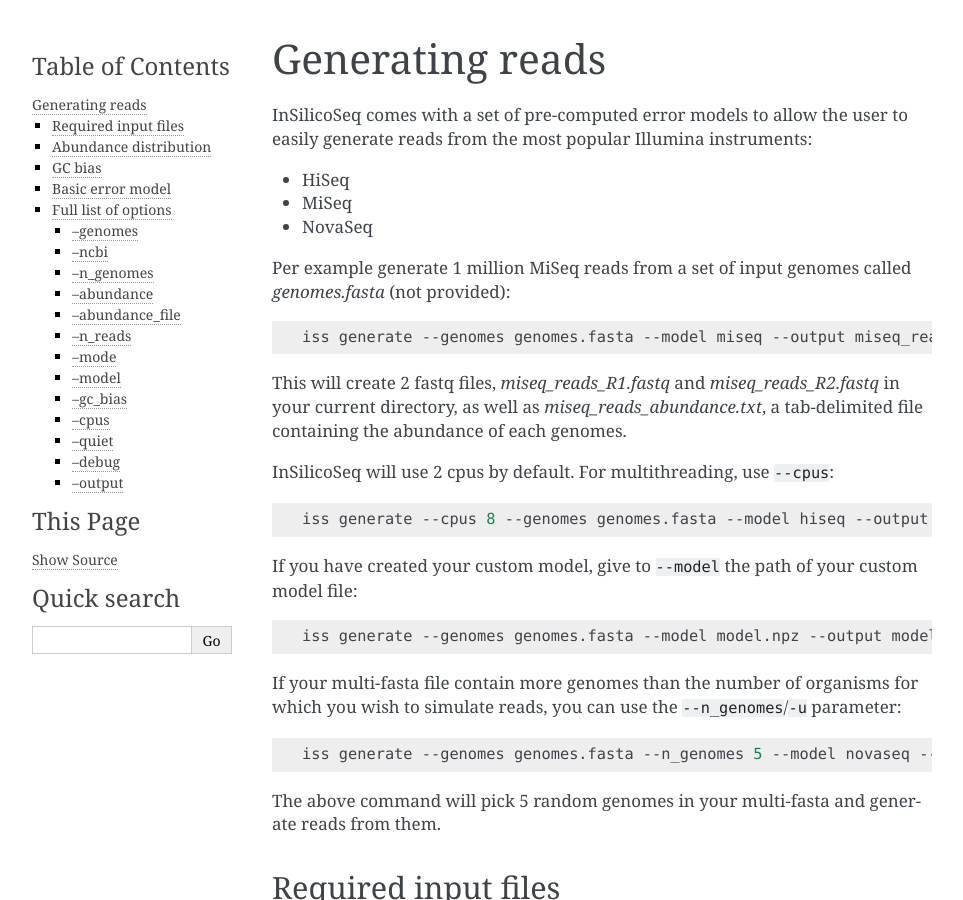
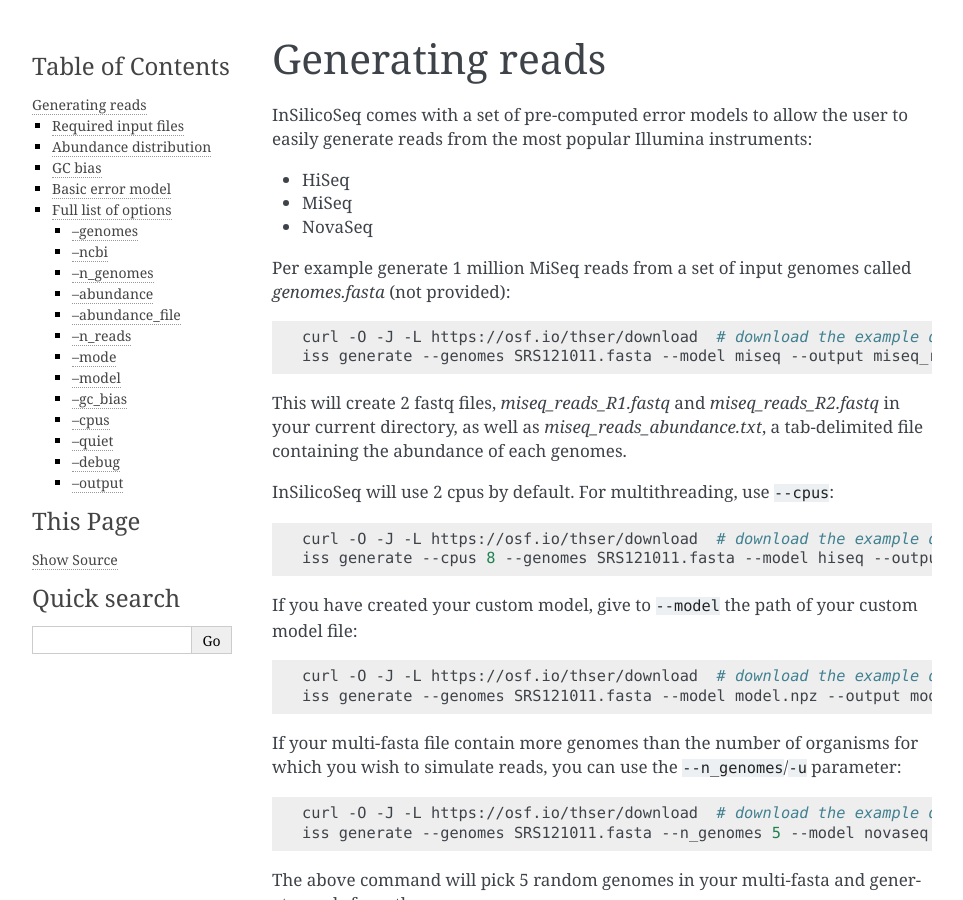
Before and after one commit to HadrienG/InSilicoSeq, a Sphinx documentation site: the page built from doc/iss/generate.rst, in a window 1280 px wide and 900 px high. Shown: the whole window, without its empty margins (148-1111 px from the left). Built offline with Sphinx 7.4.7, drawn with Linux system fonts in a browser that asks for light colours; some of the changed text lies outside the part shown.

Commit message:
added link to example data

```diff
--- a/doc/iss/generate.rst
+++ b/doc/iss/generate.rst
@@ -13,7 +13,8 @@
 
 .. code-block:: bash
 
-    iss generate --genomes genomes.fasta --model miseq --output miseq_reads
+    curl -O -J -L https://osf.io/thser/download  # download the example data
+    iss generate --genomes SRS121011.fasta --model miseq --output miseq_reads
 
 This will create 2 fastq files, `miseq_reads_R1.fastq` and `miseq_reads_R2.fastq` in your current directory, as well as `miseq_reads_abundance.txt`, a tab-delimited file containing the abundance of each genomes.
 
@@ -21,19 +22,22 @@
 
 .. code-block:: bash
 
-    iss generate --cpus 8 --genomes genomes.fasta --model hiseq --output hiseq_reads
+    curl -O -J -L https://osf.io/thser/download  # download the example data
+    iss generate --cpus 8 --genomes SRS121011.fasta --model hiseq --output hiseq_reads
 
 If you have created your custom model, give to ``--model`` the path of your custom model file:
 
 .. code-block:: bash
 
-    iss generate --genomes genomes.fasta --model model.npz --output model_reads
+    curl -O -J -L https://osf.io/thser/download  # download the example data
+    iss generate --genomes SRS121011.fasta --model model.npz --output model_reads
 
 If your multi-fasta file contain more genomes than the number of organisms for which you wish to simulate reads, you can use the ``--n_genomes``/``-u`` parameter:
 
 .. code-block:: bash
 
-    iss generate --genomes genomes.fasta --n_genomes 5 --model novaseq --output novaseq_reads
+    curl -O -J -L https://osf.io/thser/download  # download the example data
+    iss generate --genomes SRS121011.fasta --n_genomes 5 --model novaseq --output novaseq_reads
 
 The above command will pick 5 random genomes in your multi-fasta and generate reads from them.
 
@@ -77,7 +81,8 @@
 
 .. code-block:: bash
 
-    iss generate -g genomes.fasta --abundance_file abundance.txt -m HiSeq -o HiSeq_reads
+    curl -O -J -L https://osf.io/thser/download  # download the example data
+    iss generate -g SRS121011.fasta --abundance_file abundance.txt -m HiSeq -o HiSeq_reads
 
 Example abundance file for a multi-fasta containing 2 genomes: genome_A and genome_B.
 
@@ -100,7 +105,8 @@
 
 .. code-block:: bash
 
-    iss generate -g genomes.fasta --model miseq --gc_bias --output reads
+    curl -O -J -L https://osf.io/thser/download  # download the example data
+    iss generate -g SRS121011.fasta --model miseq --gc_bias --output reads
 
 
 Basic error model
@@ -113,7 +119,8 @@
 
 .. code-block:: bash
 
-    iss generate -g genomes.fasta --mode basic --output basic_reads
+    curl -O -J -L https://osf.io/thser/download  # download the example data
+    iss generate -g SRS121011.fasta --mode basic --output basic_reads
 
 
 Full list of options
```
